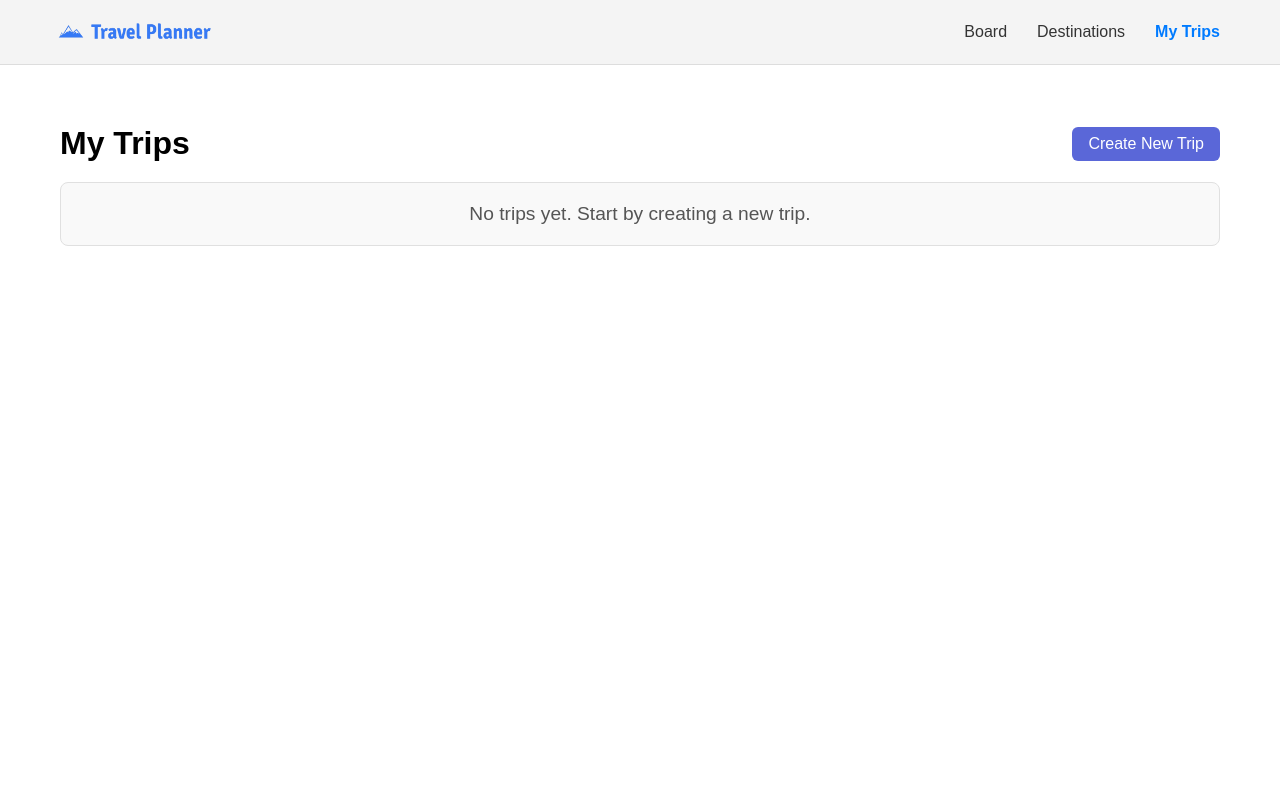
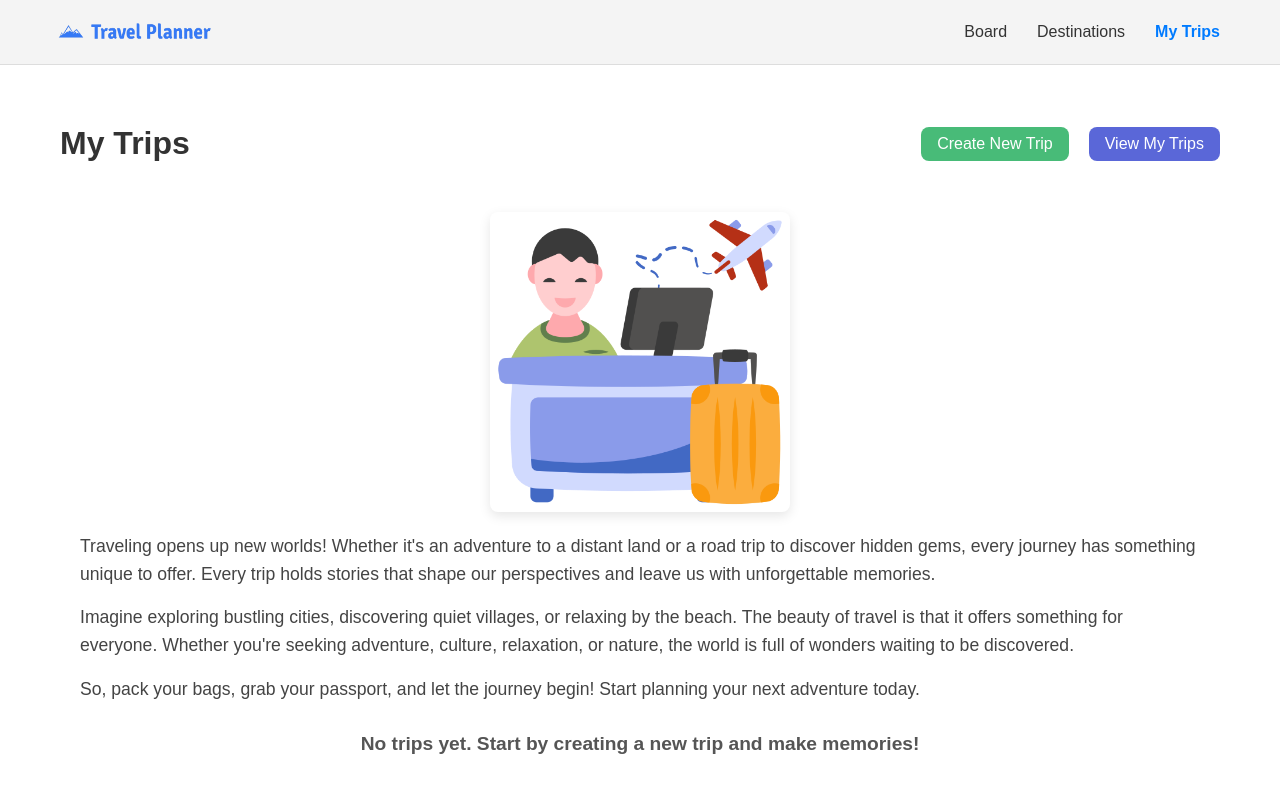
Before and after one commit to shyptia/travel-board, a Next.js app: page /trips in a window 1280 px wide. Shown: the top 792 px of the page. Built offline with nearby package versions, Linux system fonts and the light colour scheme.

Commit message:
Change view of trips page

```diff
--- a/src/ui/Button/Button.module.scss
+++ b/src/ui/Button/Button.module.scss
@@ -6,7 +6,7 @@
   transition: background-color 0.3s;
 
   &:hover {
-    filter: brightness(0.9); // Slightly darken on hover for all buttons
+    filter: brightness(0.9);
   }
 
   &:focus {
--- a/src/views/Trips/Trips.module.scss
+++ b/src/views/Trips/Trips.module.scss
@@ -8,28 +8,73 @@
   display: flex;
   justify-content: space-between;
   align-items: center;
-  margin-bottom: 20px;
+  margin-bottom: 30px;
+}
 
-  h1 {
+.pageTitle {
   font-size: 2rem;
+  font-weight: bold;
+  color: #333;
   margin: 0;
 }
 
-  .createTripButton {
-    padding: 8px 16px;
-    font-size: 1rem;
+.buttonsWrapper {
+  display: flex;
+  gap: 20px;
 }
+
+.createTripButton,
+.viewTripsButton {
+  padding: 10px 20px;
+  font-size: 1.2rem;
+  border-radius: 8px;
+  cursor: pointer;
+  transition: background-color 0.3s ease;
 }
 
 .content {
   padding: 20px;
-  border: 1px solid #e0e0e0;
   border-radius: 8px;
-  background-color: #f9f9f9;
+  background-color: #fff;
+  margin-top: 30px;
+}
 
-  p {
+.travelInspiration {
+  text-align: left;
+  margin-bottom: 30px;
+}
+
+.inspirationText {
+  font-size: 1.1rem;
+  color: #444;
+  margin-bottom: 15px;
+  line-height: 1.6;
+}
+
+.inspirationImage {
+  border-radius: 8px;
+  box-shadow: 0 4px 12px rgba(0, 0, 0, 0.1);
+  margin-bottom: 20px;
+  display: block;
+  margin-left: auto;
+  margin-right: auto;
+}
+
+.tripInfo {
   text-align: center;
+  margin-top: 20px;
+}
+
+.tripCount {
+  font-size: 1.2rem;
+  font-weight: bold;
+  color: #555;
+  margin-bottom: 10px;
+}
+
+.noTripsText {
   font-size: 1.2rem;
   color: #555;
+  line-height: 1.6;
+  margin-top: 10px;
 }
-}
--- a/src/views/Trips/index.tsx
+++ b/src/views/Trips/index.tsx
@@ -4,6 +4,7 @@ import styles from "./Trips.module.scss";
 import { useRouter } from "next/router";
 import { useLocalStorage } from "@/hooks/useLocalStorage";
 import { Trip } from "@/types";
+import Image from "next/image";
 
 export const TripsPage = () => {
   const router = useRouter();
@@ -13,33 +14,69 @@ export const TripsPage = () => {
     router.push("/trips/new");
   };
 
+  const handleViewTripsClick = () => {
+    router.push("/board");
+  };
+
   return (
     <div className={styles.tripsPage}>
       <div className={styles.header}>
-        <h1>My Trips</h1>
+        <h1 className={styles.pageTitle}>My Trips</h1>
+        <div className={styles.buttonsWrapper}>
           <Button
             text="Create New Trip"
             onClick={handleNewTripClick}
             className={styles.createTripButton}
+            color="green"
           />
+          <Button
+            text="View My Trips"
+            onClick={handleViewTripsClick}
+            className={styles.viewTripsButton}
+          />
+        </div>
       </div>
 
       <div className={styles.content}>
+        <div className={styles.travelInspiration}>
+          <Image
+            src="/images/travel.png"
+            alt="Travel Inspiration"
+            width={300}
+            height={300}
+            className={styles.inspirationImage}
+          />
+          <p className={styles.inspirationText}>
+            Traveling opens up new worlds! Whether it's an adventure to a
+            distant land or a road trip to discover hidden gems, every journey
+            has something unique to offer. Every trip holds stories that shape
+            our perspectives and leave us with unforgettable memories.
+          </p>
+          <p className={styles.inspirationText}>
+            Imagine exploring bustling cities, discovering quiet villages, or
+            relaxing by the beach. The beauty of travel is that it offers
+            something for everyone. Whether you're seeking adventure, culture,
+            relaxation, or nature, the world is full of wonders waiting to be
+            discovered.
+          </p>
+          <p className={styles.inspirationText}>
+            So, pack your bags, grab your passport, and let the journey begin!
+            Start planning your next adventure today.
+          </p>
+        </div>
+
+        <div className={styles.tripInfo}>
           {trips.length > 0 ? (
-          <div>
-            <p>
+            <p className={styles.tripCount}>
               You have {trips.length} trip(s) stored. Check them out on the
-              board!
+              board and plan your next adventure!
             </p>
-            <Button
-              text="View Trips"
-              onClick={() => router.push("/board")}
-              className={styles.viewTripsButton}
-            />
+          ) : (
+            <p className={styles.tripCount}>
+              No trips yet. Start by creating a new trip and make memories!
+            </p>
+          )}
         </div>
-        ) : (
-          <p>No trips yet. Start by creating a new trip.</p>
-        )}
       </div>
     </div>
   );
```
Lines whose indentation alone changed are shown as unchanged.
